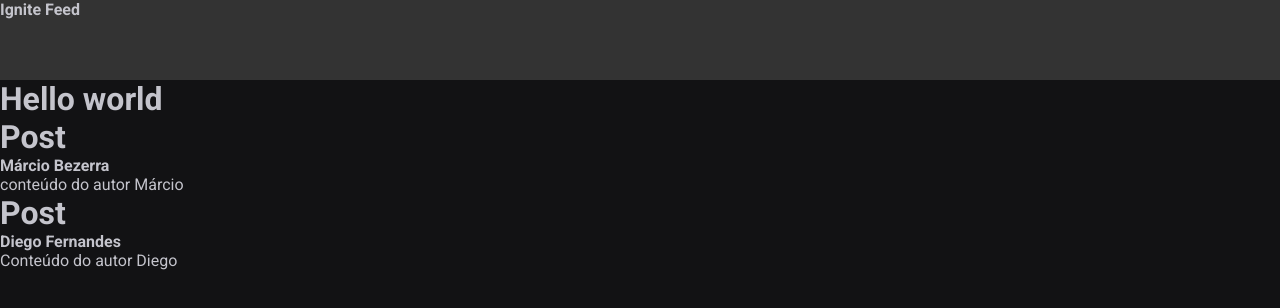
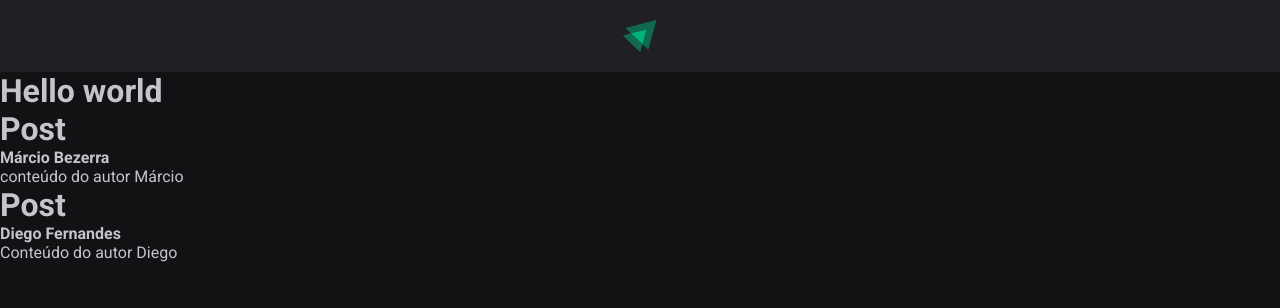
Before and after one commit to matiusbv/1_Iniciando_com_ReactJS, a React (Vite) app in the folder 01-fundamentos-reactjs/: page / in a window 1280 px wide. Shown: the top 308 px of the page. Built offline with nearby package versions, Linux system fonts and the light colour scheme.

Commit message:
3 Componente Header

```diff
--- a/01-fundamentos-reactjs/src/components/Header.jsx
+++ b/01-fundamentos-reactjs/src/components/Header.jsx
@@ -1,9 +1,10 @@
 import styles from './Header.module.css'
+import ingniteLogo from '../assets/Ignite simbol.svg'
 
 export function Header() {
     return (
         <header className={styles.header}>
-            <strong>Ignite Feed</strong>
+            <img src={ingniteLogo} alt="LogoTipo de Ignite" />
         </header>
     )
 }
--- a/01-fundamentos-reactjs/src/components/Header.module.css
+++ b/01-fundamentos-reactjs/src/components/Header.module.css
@@ -1,4 +1,10 @@
 .header {
-    background: #333;
-    height: 80px;
+    background: var(--gray-800);
+    display: flex;
+    justify-content: center;
+    padding: 1.25rem 0;
 }
+
+.header img {
+    height: 2rem;
+}
```
Also changed, not shown: 01-fundamentos-reactjs/src/assets/Ignite simbol.svg (added).
